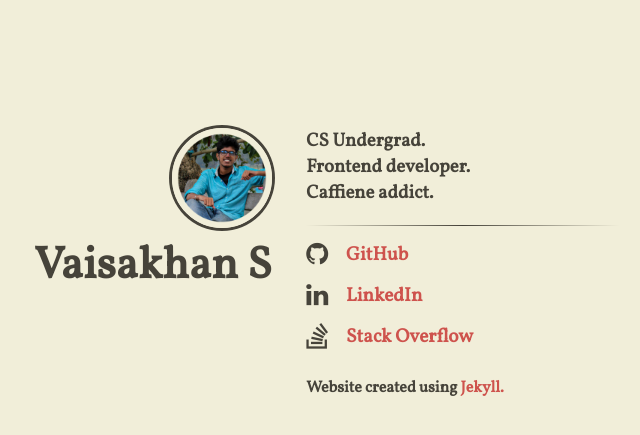
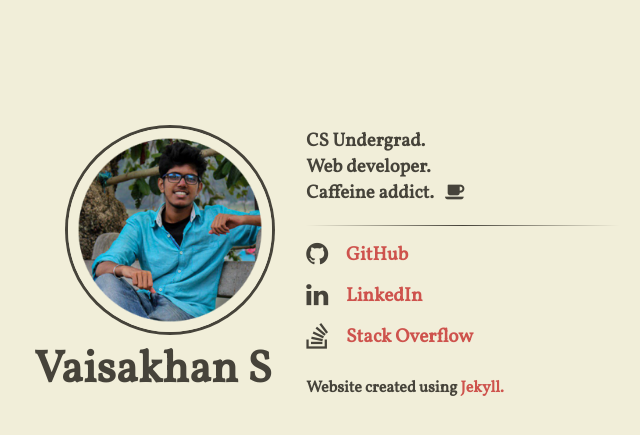
Before and after one commit to vaisgit/vaisgit.github.io, a Jekyll site: the page built from index.html, in a window 1280 px wide. Shown: the top 435 px of the page, without its empty margins (361-1001 px from the left). Built offline with Jekyll 4.4.1, drawn with Linux system fonts in a browser that asks for light colours; nearby versions of some CDN libraries.

Commit message:
Changed layout.

```diff
--- a/_config.yml
+++ b/_config.yml
@@ -1,5 +1,5 @@
 # general configuration
-url: http://excentris.net
+url:
 baseurl: ''
 
 # compass configuration
@@ -9,7 +9,7 @@ compass:
   # author will appear under the avatar (optional)
   author: "Vaisakhan S"
   # tagline will appear under the title (optional)
-  tagline: ""
+  # tagline: "Frontend developer."
   # if include_content is true, the contents of the content.html include will be
   # added right above the generated item list, if present
   include_content: true
--- a/_includes/content.html
+++ b/_includes/content.html
@@ -1,4 +1,4 @@
-<h3><p>CS Undergrad.<br>Frontend developer. <br>Caffiene addict.</p></h3>
+<h3><p>CS Undergrad.<br>Web developer. <br>Caffeine addict. &nbsp; <span class="fa fa-coffee fa-xs main-list-item-icon"></span></p></h3>
 
 
 </ul>
--- a/_includes/head.html
+++ b/_includes/head.html
@@ -1,7 +1,8 @@
 <head>
   <meta http-equiv="content-type" content="text/html; charset=utf-8">
   <meta name="viewport" content="width=device-width, initial-scale=1.0">
-  <title>{{ site.compass.author }} &#8226; {{ site.compass.tagline | strip_html }}</title>
+  <title>{{ site.compass.author }}</title>
+  <!-- <title>{{ site.compass.author }} &#8226; {{ site.compass.tagline | strip_html }}</title> -->
 
   <link rel="apple-touch-icon" href="{{ site.compass.logo }}"/>
   <link rel="shortcut icon" sizes="16x16 24x24 32x32 48x48 64x64" href="{{ site.url }}/favicon.ico" />
@@ -9,7 +10,7 @@
   <link rel="stylesheet" href="{{ site.baseurl }}/assets/normalize.css">
   <link rel="stylesheet" href="{{ site.baseurl }}/assets/main.css">
   <link href="//maxcdn.bootstrapcdn.com/font-awesome/4.2.0/css/font-awesome.min.css" rel="stylesheet">
-  <link href='https://fonts.googleapis.com/css?family=Vollkorn' rel='stylesheet' type='text/css'>
+  <link href='http://fonts.googleapis.com/css?family=Vollkorn' rel='stylesheet' type='text/css'>
 
   <link rel="canonical" href="{{ site.url }}{{ page.url }}">
 
--- a/assets/main.scss
+++ b/assets/main.scss
@@ -60,8 +60,8 @@ since it must be aligned with the content */
 }
 
 .logo {
-	width: 96px;
-	height: 96px;
+	width: 200px;
+	height: 200px;
 	display: inline-block;
 	background-size: cover;
 	border-radius: 50%;
```
Also changed, not shown: 3 other files.
